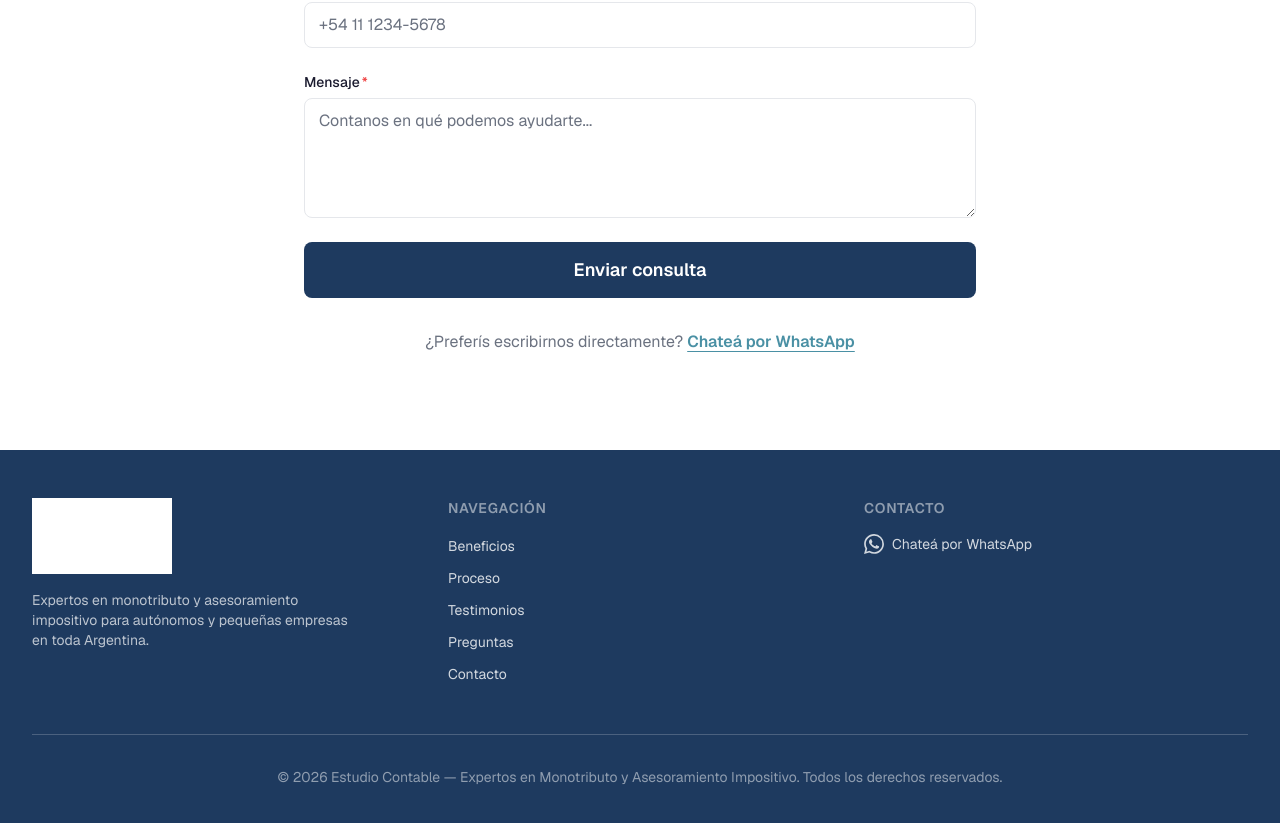
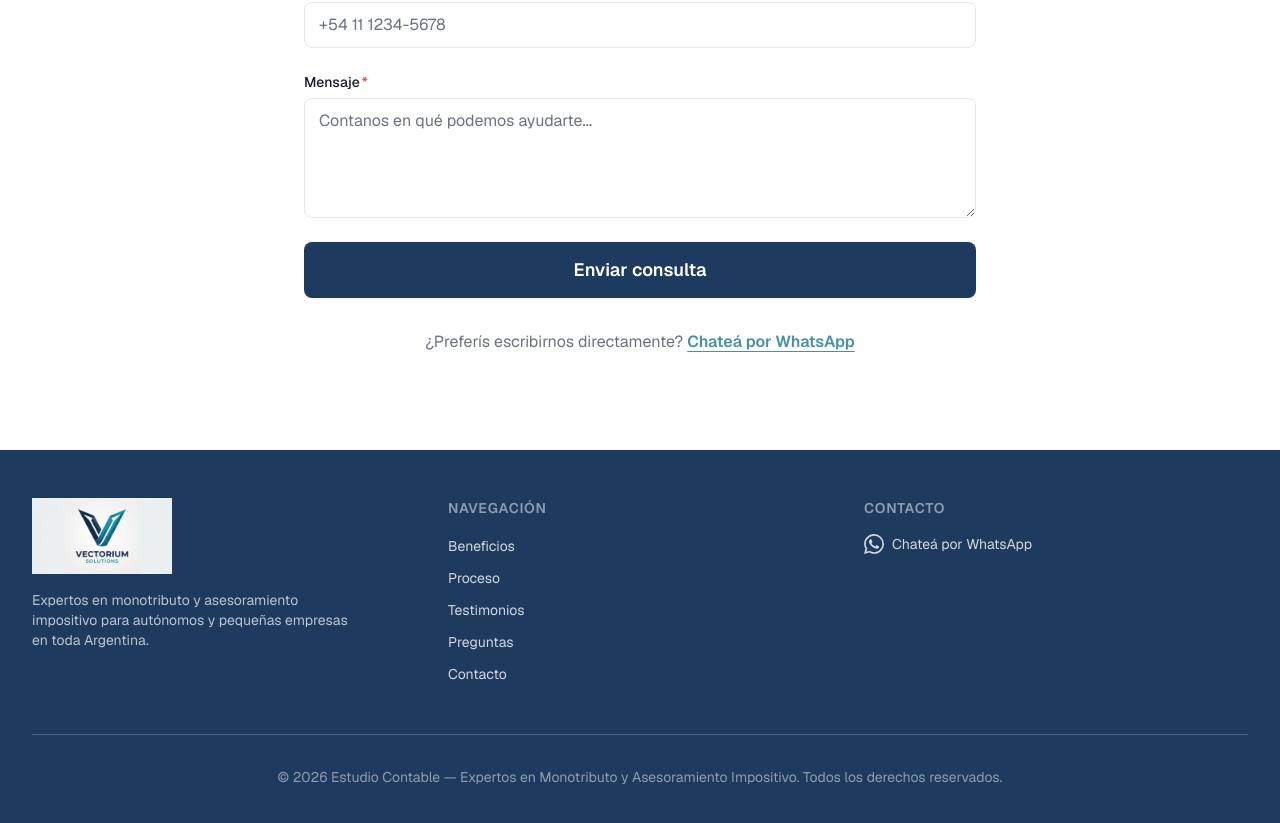
Before and after one commit to Diego-aguirr/LadingContable, a Next.js app: page / in a window 1280 px wide. Shown: the part 3325-4148 px from the top of the page. Built offline with nearby package versions, Linux system fonts and the light colour scheme.

Commit message:
fix: remove brightness filter from footer logo

```diff
--- a/app/components/sections/Footer.tsx
+++ b/app/components/sections/Footer.tsx
@@ -15,7 +15,7 @@ export default function Footer() {
               alt="Estudio Contable"
               width={140}
               height={40}
-              className="brightness-0 invert"
+              className="object-contain"
             />
             <p className="text-white/70 text-sm max-w-xs">
               Expertos en monotributo y asesoramiento impositivo para
```
